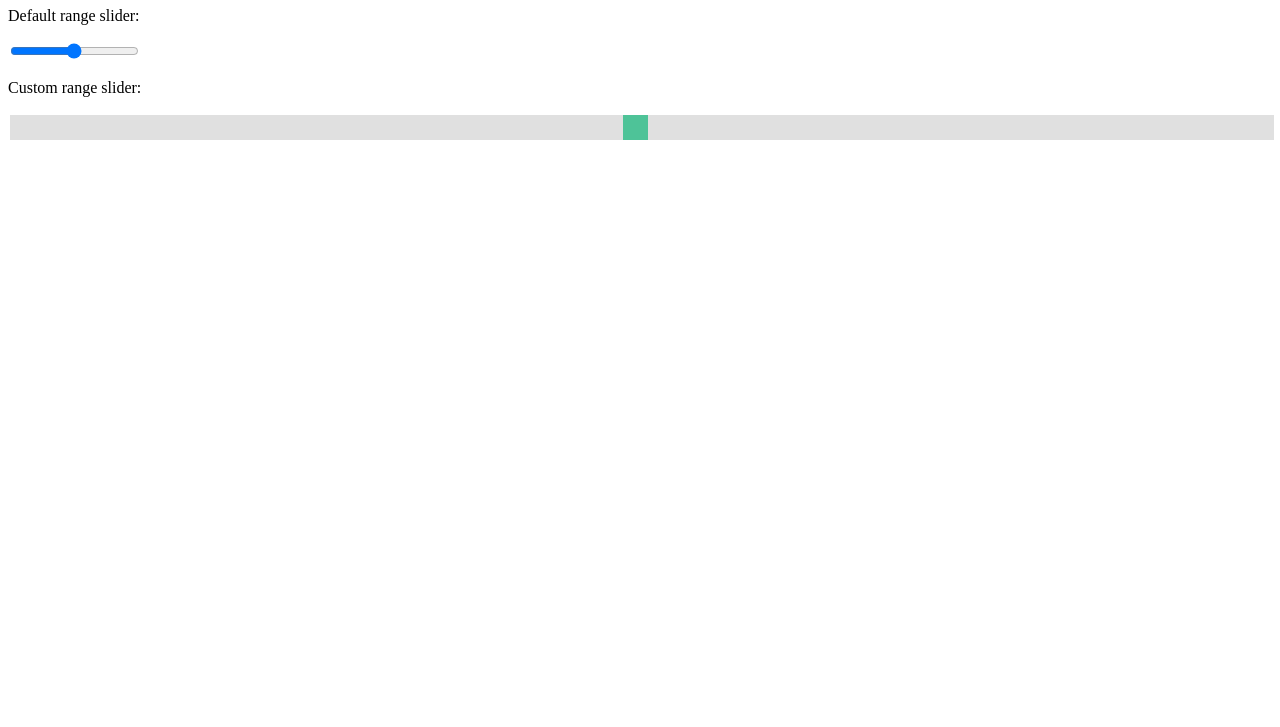
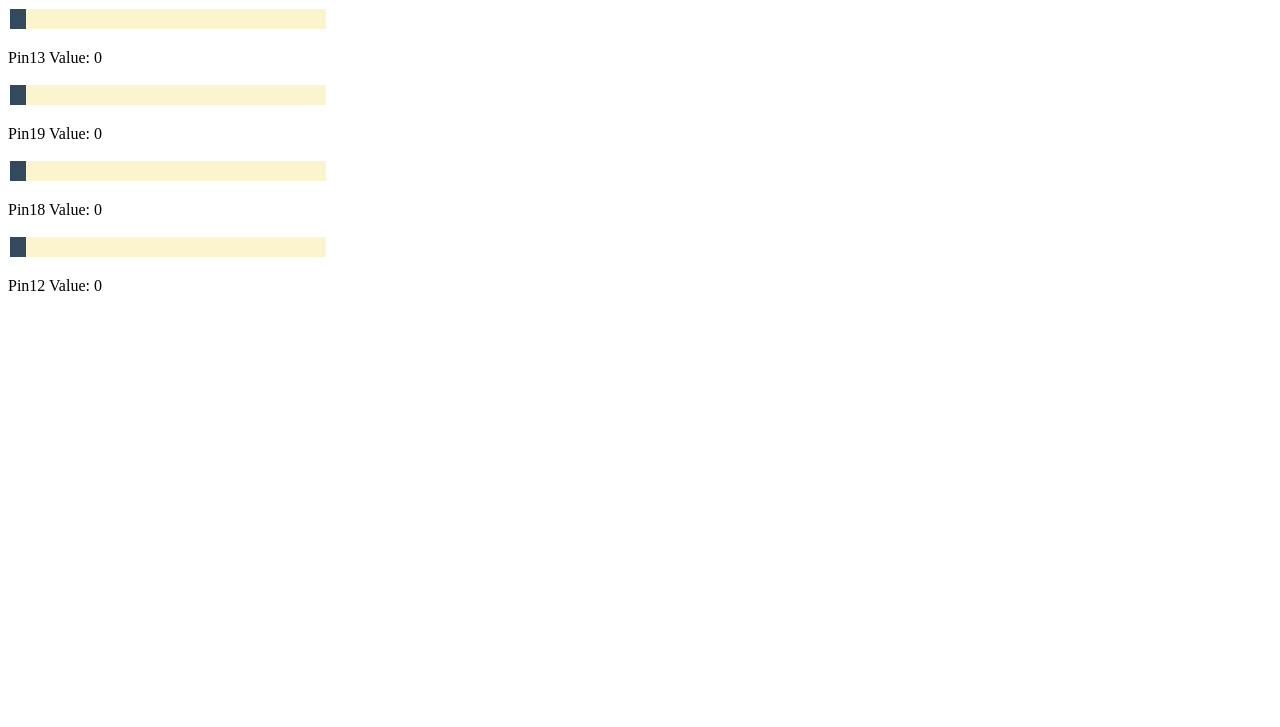
Before and after one commit to Niall47/piTank, a website: page pwm_sliders.html in a window 1280 px wide. Shown: the part 73-800 px from the top of the page. Drawn offline with Linux system fonts and the light colour scheme.

Commit message:
template for adjusting power to pins via webpage

```diff
--- a/pwm_sliders.html
+++ b/pwm_sliders.html
@@ -1,55 +1,98 @@
 <!DOCTYPE html>
 <html>
-<head>
-<meta name="viewport" content="width=device-width, initial-scale=1">
 <style>
-.slidecontainer {
-  width: 100%;
+
+.rangeslider{
+    width: 50%;
 }
 
-.slider {
-  -webkit-appearance: none;
-  width: 100%;
-  height: 25px;
-  background: #d3d3d3;
-  outline: none;
-  opacity: 0.7;
-  -webkit-transition: .2s;
-  transition: opacity .2s;
+.myslider {
+    -webkit-appearance: none;
+    background: #FCF3CF  ;
+    width: 50%;
+    height: 20px;
+    opacity: 2;
+   }
+
+
+.myslider::-webkit-slider-thumb {
+    -webkit-appearance: none;
+    cursor: pointer;
+    background: #34495E  ;
+    width: 5%;
+    height: 20px;
 }
 
-.slider:hover {
-  opacity: 1;
+
+.myslider:hover {
+    opacity: 1;
 }
 
-.slider::-webkit-slider-thumb {
-  -webkit-appearance: none;
-  appearance: none;
-  width: 25px;
-  height: 25px;
-  background: #04AA6D;
-  cursor: pointer;
+</style>
+<body>
+
+<h1>Power sliders for GPIO PWM pins</h1>
+
+
+<div class="rangeslider">
+  <input type="range" min="0" max="255" value="0"
+                  class="myslider" id="sliderPin13">
+  <p>Pin13 Value: <span id="gpio13value"></span></p>
+</div>
+
+<div class="rangeslider">
+  <input type="range" min="0" max="255" value="0"
+                  class="myslider" id="sliderPin19">
+  <p>Pin19 Value: <span id="gpio19value"></span></p>
+</div>
+
+
+<div class="rangeslider">
+  <input type="range" min="0" max="255" value="0"
+                  class="myslider" id="sliderPin18">
+  <p>Pin18 Value: <span id="gpio18value"></span></p>
+</div>
+
+
+<div class="rangeslider">
+  <input type="range" min="0" max="255" value="0"
+                  class="myslider" id="sliderPin12">
+  <p>Pin12 Value: <span id="gpio12value"></span></p>
+</div>
+
+
+
+<script>
+var sliderPin13 = document.getElementById("sliderPin13");
+var sliderPin19 = document.getElementById("sliderPin19");
+var sliderPin18 = document.getElementById("sliderPin18");
+var sliderPin12 = document.getElementById("sliderPin12");
+
+var pin13 = document.getElementById("gpio13value");
+var pin19 = document.getElementById("gpio19value");
+var pin18 = document.getElementById("gpio18value");
+var pin12 = document.getElementById("gpio12value");
+
+pin13.innerHTML = sliderPin13.value;
+pin19.innerHTML = sliderPin19.value;
+pin18.innerHTML = sliderPin18.value;
+pin12.innerHTML = sliderPin12.value;
+
+sliderPin13.oninput = function() {
+  pin13.innerHTML = this.value;
 }
 
-.slider::-moz-range-thumb {
-  width: 25px;
-  height: 25px;
-  background: #04AA6D;
-  cursor: pointer;
+sliderPin19.oninput = function() {
+  pin19.innerHTML = this.value;
 }
-</style>
-</head>
-<body>
+sliderPin18.oninput = function() {
+  pin18.innerHTML = this.value;
+}
+sliderPin12.oninput = function() {
+  pin12.innerHTML = this.value;
+}
 
-<h1>Custom Range Slider</h1>
-
-<div class="slidecontainer">
-  <p>Default range slider:</p>
-  <input type="range" min="1" max="100" value="50">
-
-  <p>Custom range slider:</p>
-  <input type="range" min="1" max="100" value="50" class="slider" id="myRange">
-</div>
+</script>
 
 </body>
 </html>
```
